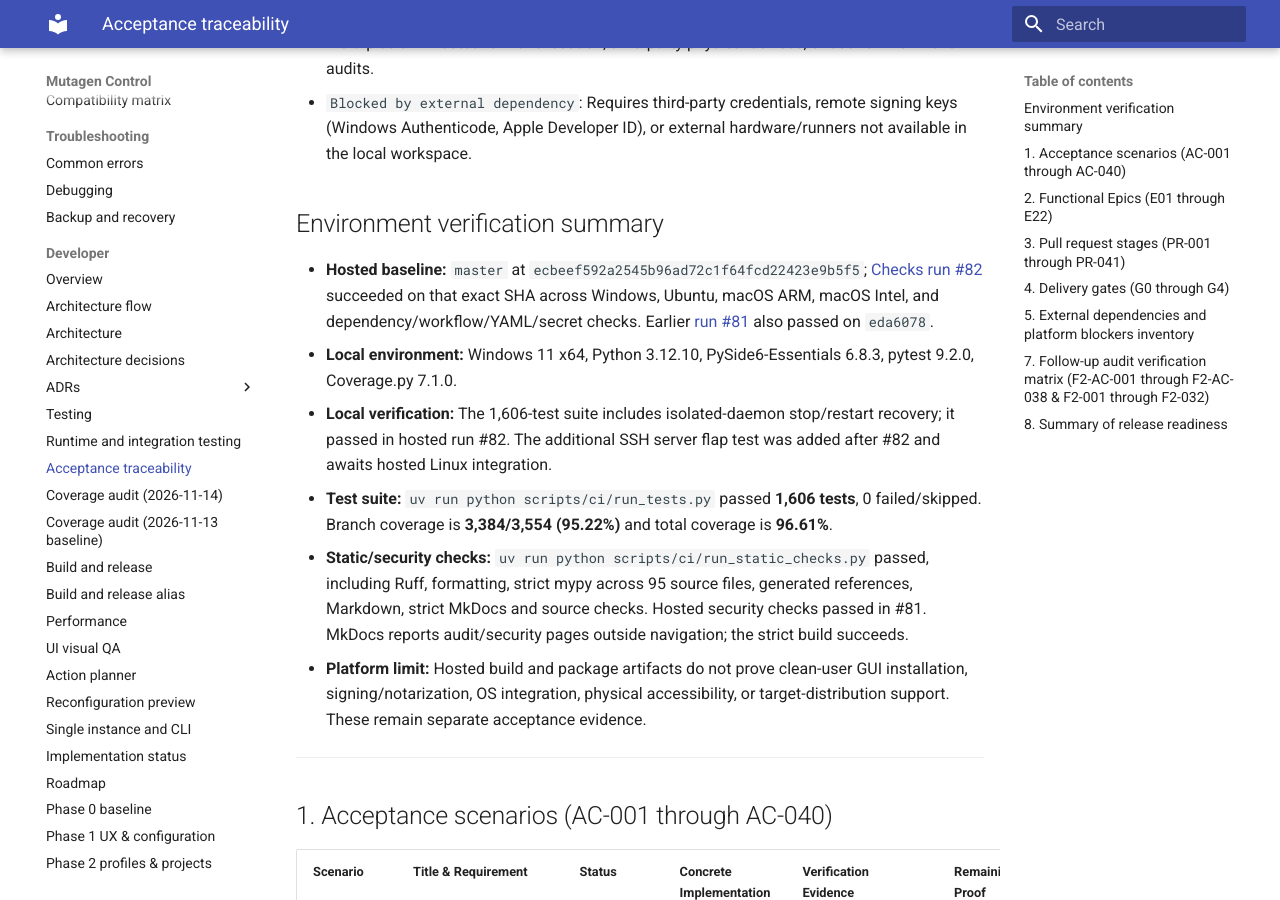
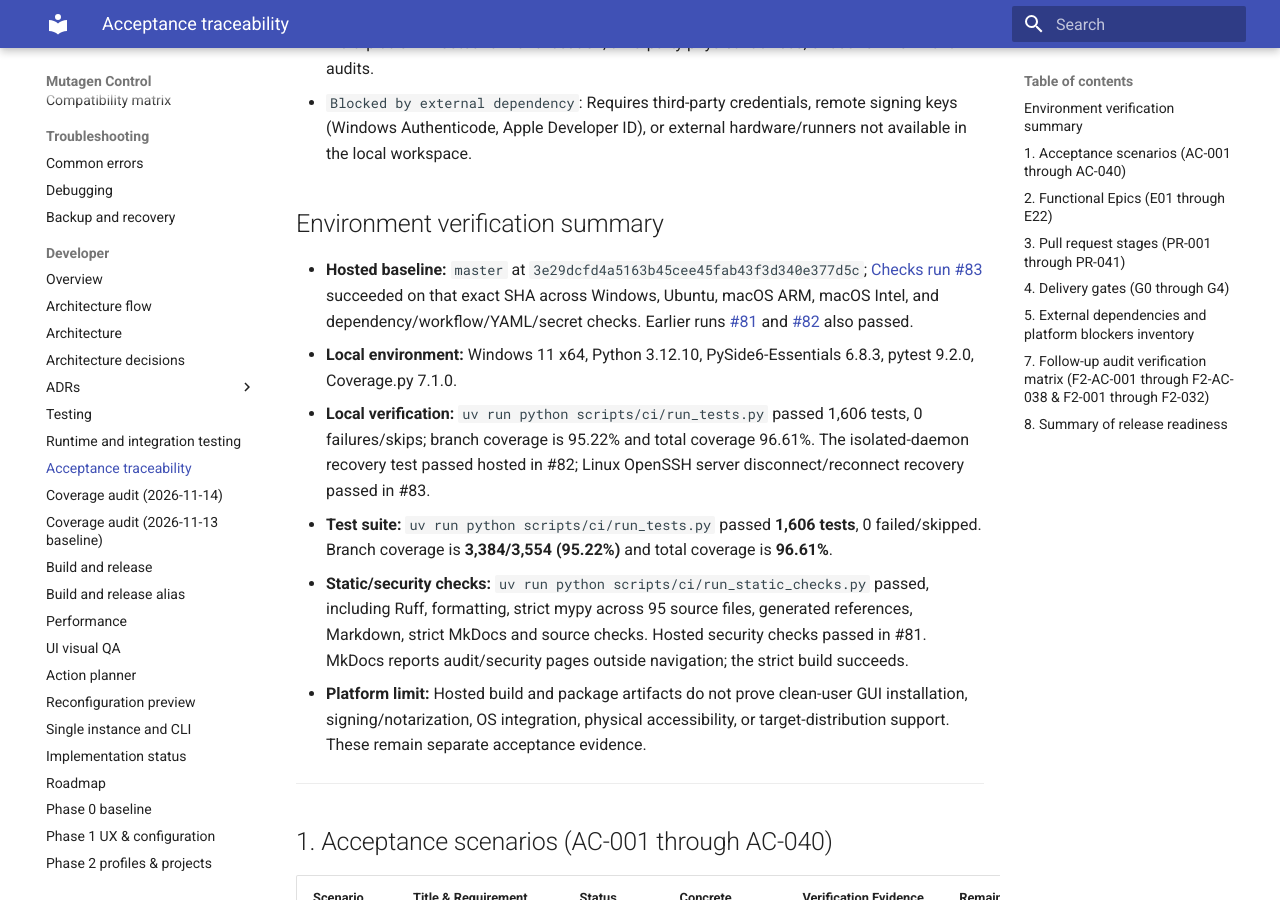
Before and after one commit to Harfusha/MutaUI, an MkDocs documentation site: the page built from docs/acceptance-traceability.md, in a window 1280 px wide and 900 px high, scrolled down 386 px. Built offline with MkDocs 1.6.1 and Material for MkDocs 9.7.7, drawn with Linux system fonts in a browser that asks for light colours; some of the changed text lies outside the part shown.

Commit message:
docs: record hosted F3 acceptance evidence

```diff
--- a/docs/acceptance-traceability.md
+++ b/docs/acceptance-traceability.md
@@ -9,9 +9,9 @@ Status definitions:
 
 ## Environment verification summary
 
-- **Hosted baseline:** `master` at `ecbeef592a2545b96ad72c1f64fcd22423e9b5f5`; [Checks run #82](https://github.com/Harfusha/MutaUI/actions/runs/43978069349) succeeded on that exact SHA across Windows, Ubuntu, macOS ARM, macOS Intel, and dependency/workflow/YAML/secret checks. Earlier [run #81](https://github.com/Harfusha/MutaUI/actions/runs/43974893399) also passed on `eda6078`.
+- **Hosted baseline:** `master` at `3e29dcfd4a5163b45cee45fab43f3d340e377d5c`; [Checks run #83](https://github.com/Harfusha/MutaUI/actions/runs/43979743248) succeeded on that exact SHA across Windows, Ubuntu, macOS ARM, macOS Intel, and dependency/workflow/YAML/secret checks. Earlier runs [#81](https://github.com/Harfusha/MutaUI/actions/runs/43974893399) and [#82](https://github.com/Harfusha/MutaUI/actions/runs/43978069349) also passed.
 - **Local environment:** Windows 11 x64, Python 3.12.10, PySide6-Essentials 6.8.3, pytest 9.2.0, Coverage.py 7.1.0.
-- **Local verification:** The 1,606-test suite includes isolated-daemon stop/restart recovery; it passed in hosted run #82. The additional SSH server flap test was added after #82 and awaits hosted Linux integration.
+- **Local verification:** `uv run python scripts/ci/run_tests.py` passed 1,606 tests, 0 failures/skips; branch coverage is 95.22% and total coverage 96.61%. The isolated-daemon recovery test passed hosted in #82; Linux OpenSSH server disconnect/reconnect recovery passed in #83.
 - **Test suite:** `uv run python scripts/ci/run_tests.py` passed **1,606 tests**, 0 failed/skipped. Branch coverage is **3,384/3,554 (95.22%)** and total coverage is **96.61%**.
 - **Static/security checks:** `uv run python scripts/ci/run_static_checks.py` passed, including Ruff, formatting, strict mypy across 95 source files, generated references, Markdown, strict MkDocs and source checks. Hosted security checks passed in #81. MkDocs reports audit/security pages outside navigation; the strict build succeeds.
 - **Platform limit:** Hosted build and package artifacts do not prove clean-user GUI installation, signing/notarization, OS integration, physical accessibility, or target-distribution support. These remain separate acceptance evidence.
@@ -29,8 +29,8 @@ Status definitions:
 | **AC-005** | Global changes affect new sessions only | Verified (local) | `sync_configuration.py`, `src/mutaui/adapters/yaml_config_editor.py` | `tests/test_effective_configuration.py`, `tests/test_mutagen_integration.py::test_mutagen_global_defaults_are_inherited_and_cli_values_win` | Broader native version matrix |
 | **AC-006** | Effective values, provenance, unknowns | Verified (local) | `sync_configuration.py`, `forward_configuration.py` | `tests/test_effective_configuration.py` (parameterized for all CLI overrides and unknown keys) | Expanded legacy CLI version coverage |
 | **AC-007** | Sync mode direction and destructive impact | Verified | `app.py::SessionDialog` | English and Czech mode descriptions for `two-way-safe`, `two-way-resolved`, `one-way-safe`, and `one-way-replica` with direction and risk warnings | None |
-| **AC-008** | Isolated local-to-local real sync | Verified (hosted) | `mutagen_client.py`, isolated test fixture | `tests/test_mutagen_integration.py::test_local_sync_against_isolated_mutagen_daemon`; hosted run #82 passed on Windows, Ubuntu, macOS ARM and Intel | Real user-daemon / target-fleet walkthrough |
-| **AC-009** | Wrong/verified SSH host key behavior | Verified (hosted Linux) | `ssh_profiles.py` | `tests/test_ssh_profiles.py`; `integration/ssh/test_host_key_acceptance.py` with real OpenSSH server; hosted run #82. New server flap/recovery case awaits its next hosted run | Live OpenSSH acceptance on Windows and macOS |
+| **AC-008** | Isolated local-to-local real sync | Verified (hosted) | `mutagen_client.py`, isolated test fixture | `tests/test_mutagen_integration.py::test_local_sync_against_isolated_mutagen_daemon`; hosted run #83 passed on Windows, Ubuntu, macOS ARM and Intel | Real user-daemon / target-fleet walkthrough |
+| **AC-009** | Wrong/verified SSH host key behavior | Verified (hosted Linux) | `ssh_profiles.py` | `tests/test_ssh_profiles.py`; `integration/ssh/test_host_key_acceptance.py` with real OpenSSH server; disconnect/reconnect recovery passed in hosted run #83 | Live OpenSSH acceptance on Windows and macOS |
 | **AC-010** | Replica requires high-risk confirmation | Verified | `app.py::SessionDialog`, `action_planner.py` | `tests/test_client.py`, `tests/test_mainwindow_flows.py`, `tests/test_native_project_dialog.py`; typed phrase and backup requirements | None |
 | **AC-011** | Existing settings read-only; proposal separate | Verified | `sync_configuration.py`, `forward_configuration.py`, `app.py` | `tests/test_settings.py` (proposal isolation), `tests/test_ui_formatting.py` | None |
 | **AC-012** | Unknown/unsupported fields block replacement | Verified | `src/mutaui/services/reconfiguration.py`, `replacement.py`, `replacement_command.py` | `tests/test_reconfiguration.py` (21 tests), `tests/test_replacement_command.py` (38 tests) | None |
@@ -50,9 +50,9 @@ Status definitions:
 | **AC-026** | CLI failure leaves GUI responsive with exact scope | Verified | `mutagen_client.py`, `app.py` worker threads | `tests/test_mutagen_integration.py::test_frozen_real_mutagen_refresh_does_not_spawn_process_storm` (20 requests with blocked daemon) | None |
 | **AC-027** | 1,000 sessions meet render/filter budgets | Verified (local) | `benchmarks/session_table_benchmark.py`, `SessionTableModel` | 1,000-row model update P95: 71.754 ms; offscreen Qt view filter/render P95: 30.612 ms; onedir startup P95: 1,035 ms | Reference-hardware SSD audit |
 | **AC-028** | Safe export excludes private host/path/key data | Verified (local) | `insights.py::build_safe_report` | `tests/test_insights.py`, `tests/test_mutagen_integration.py::test_real_mutagen_safe_report_export_uses_isolated_cli_snapshot` | Independent privacy review |
-| **AC-029** | Packaged self-tests on Windows/macOS/Linux | Verified (hosted build) | `scripts/run_self_test.py`, `.github/workflows/ci.yml` | Hosted run #82 succeeded across Windows, Ubuntu, macOS ARM and Intel and produced platform package/report artifacts | Clean-user GUI install, upgrade retention and uninstall on target systems |
+| **AC-029** | Packaged self-tests on Windows/macOS/Linux | Verified (hosted build) | `scripts/run_self_test.py`, `.github/workflows/ci.yml` | Hosted run #83 succeeded across Windows, Ubuntu, macOS ARM and Intel and produced platform package/report artifacts | Clean-user GUI install, upgrade retention and uninstall on target systems |
 | **AC-030** | Readable language/theme/scale and help on every input | Verified (local) | `src/mutaui/ui/settings_registry.py`, `preferences.py` | `tests/test_ui_preferences.py`; 20-case capture matrix; visual review of 100%, 125%, 150%, 200%, 320% viewports | Assistive technology review |
-| **AC-031** | Required Mutagen integration never silently skips in CI | Verified (hosted) | `.github/workflows/ci.yml` | Hosted run #82 passed across Windows, Ubuntu, macOS ARM and Intel; CI asserts `skipped == 0` | None for the current hosted workflow; target-system acceptance remains separate |
+| **AC-031** | Required Mutagen integration never silently skips in CI | Verified (hosted) | `.github/workflows/ci.yml` | Hosted run #83 passed across Windows, Ubuntu, macOS ARM and Intel; CI asserts `skipped == 0` | None for the current hosted workflow; target-system acceptance remains separate |
 | **AC-032** | Screenshots depict actual GUI | Verified | `docs/assets/images/actual-ui/`, `README.md` | 12 actual UI screenshots generated and verified from demo build | None |
 | **AC-033** | Unsupported settings visible but cannot be applied | Verified (local) | `src/mutaui/services/replacement_command.py` | `tests/test_replacement_command.py` (38 tests; installed CLI help option validation) | Broader native version matrix |
 | **AC-034** | Name collisions never target wrong session | Verified | `app.py`, `mutagen_client.py` exact ID targeting | `tests/test_mainwindow_flows.py` (session action uses native ID; display name collision tests) | None |
```
Also changed, not shown: docs/audits/F3_AGENT_REMAINING.md (+6 -5 lines).
